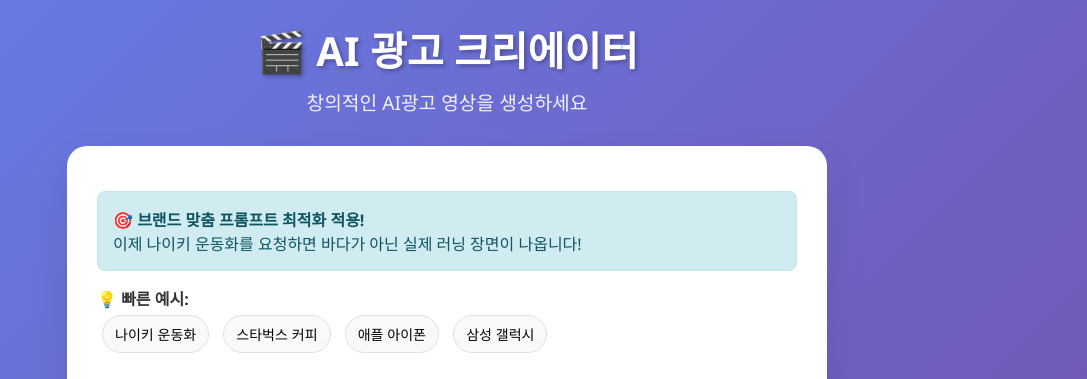
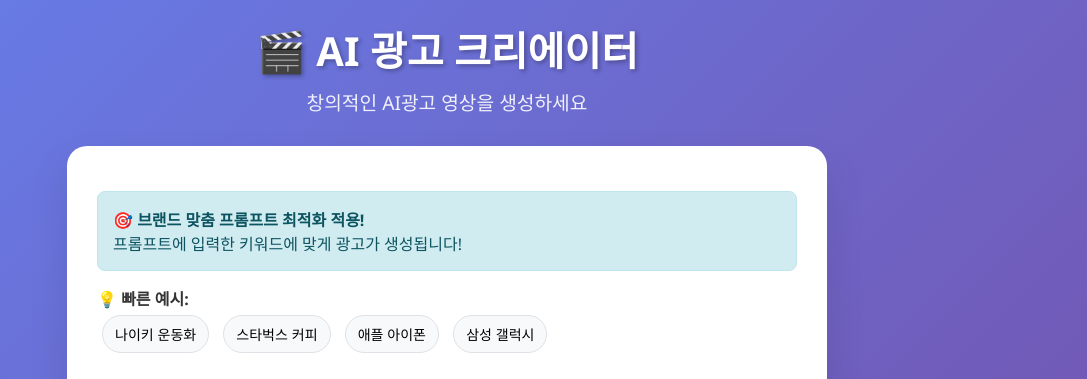
Before and after one commit to DataScientist-CL/AI-AD-Creator, a FastAPI app: page / in a window 1280 px wide. Shown: the top 379 px of the page, without its empty margins (193-1280 px from the left). Run offline with FastAPI, Linux system fonts and the light colour scheme.

Commit message:
complete_ad_creator.html

```diff
--- a/templates/complete_ad_creator.html
+++ b/templates/complete_ad_creator.html
@@ -270,7 +270,7 @@
         <div class="form-card">
             <div class="info">
                 <strong>🎯 브랜드 맞춤 프롬프트 최적화 적용!</strong><br>
-                이제 나이키 운동화를 요청하면 바다가 아닌 실제 러닝 장면이 나옵니다!
+                프롬프트에 입력한 키워드에 맞게 광고가 생성됩니다!
             </div>
 
             <div class="quick-examples">
```
